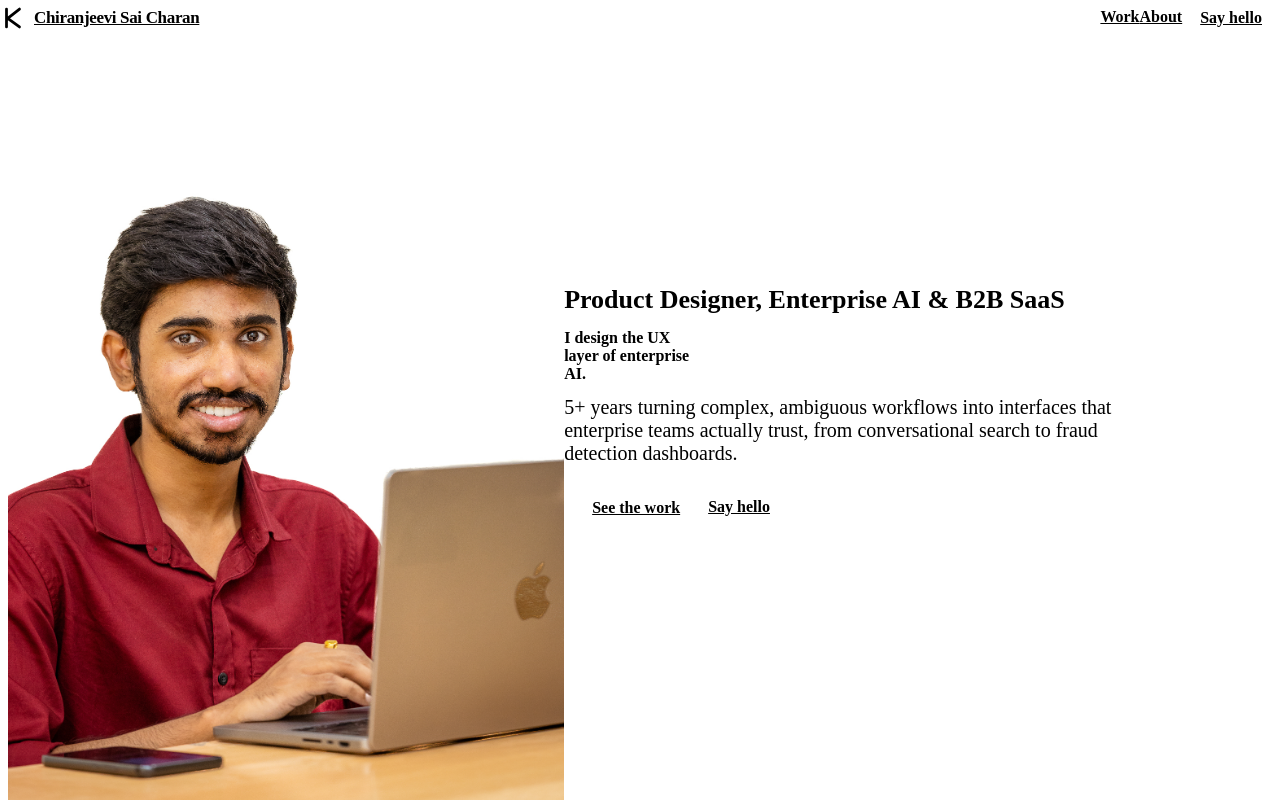
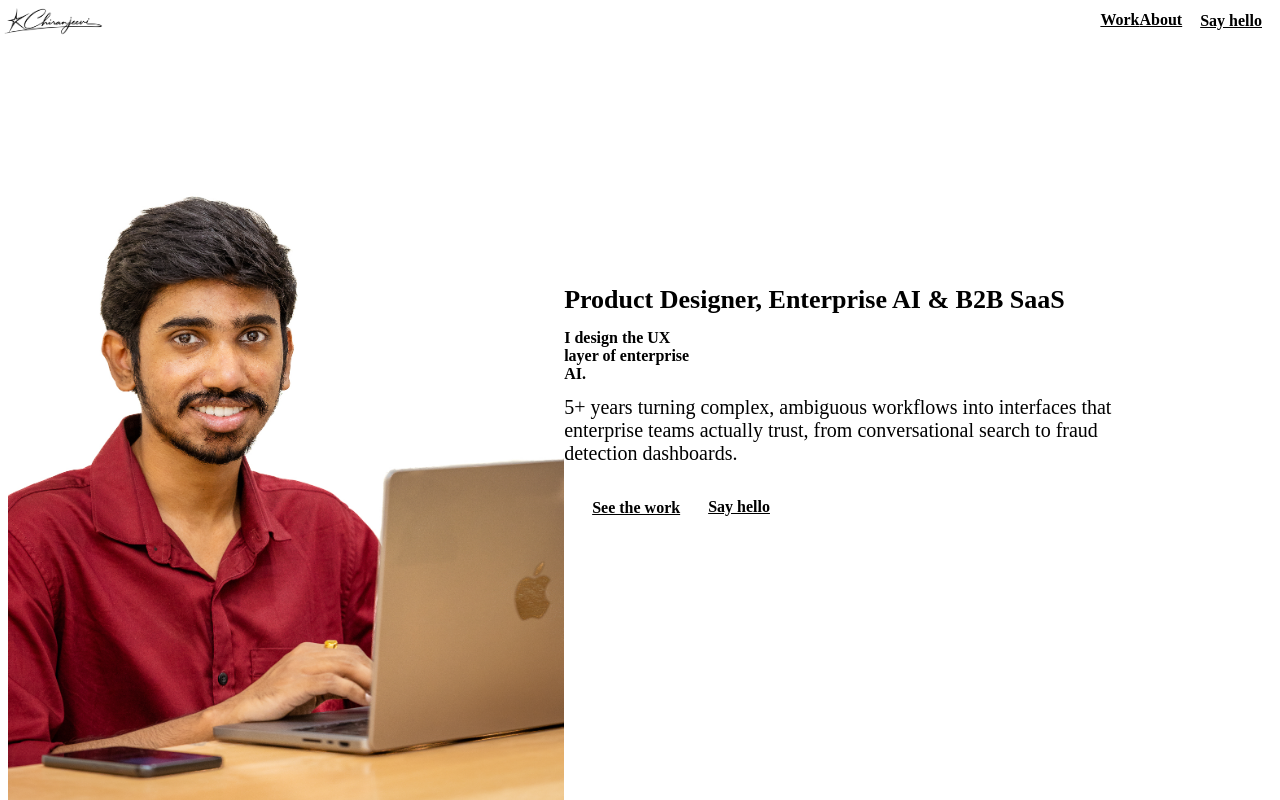
Before and after one commit to Chiranjeevi-sai-charan/portfolio, a React (Vite) app: page / in a window 1280 px wide. Shown: the top 800 px of the page. Built offline with nearby package versions, Linux system fonts and the light colour scheme; the HTML template or start-up script is replaced by a standard one; a web font is replaced by a local one.

Commit message:
Replace header text/K-mark with actual signature (Sign V3), invert for dark mode

```diff
--- a/src/components/Nav.jsx
+++ b/src/components/Nav.jsx
@@ -1,5 +1,6 @@
 import { useEffect, useState } from "react";
 import { Link } from "react-router-dom";
+import signature from "../assets/Sign V3.png";
 import styles from "./Nav.module.css";
 
 export default function Nav() {
@@ -14,21 +15,8 @@ export default function Nav() {
 
   return (
     <nav className={`${styles.nav} ${scrolled ? styles.scrolled : ""}`}>
-      <Link to="/" className={styles.brand}>
-        {/* "K" for Kondaka, drawn as strokes meeting at a sparkle
-            instead of a sharp vertex, the star hiding inside the K. */}
-        <svg className={styles.mark} viewBox="0 0 32 32" width="26" height="26" aria-hidden="true">
-          <path d="M8 5 L8 27" stroke="currentColor" strokeWidth="3.4" strokeLinecap="round" fill="none" />
-          <path d="M9.5 16.5 L24 5" stroke="currentColor" strokeWidth="3.4" strokeLinecap="round" fill="none" />
-          <path d="M9.5 16.5 L24 27" stroke="currentColor" strokeWidth="3.4" strokeLinecap="round" fill="none" />
-          <g transform="translate(9.5,16.5) scale(0.42) translate(-12,-11.5)">
-            <path
-              d="M12 1 C12.5 6.5 13.5 10 17.5 11.5 C13.5 13 12.5 16.5 12 22 C11.5 16.5 10.5 13 6.5 11.5 C10.5 10 11.5 6.5 12 1 Z"
-              fill="var(--accent)"
-            />
-          </g>
-        </svg>
-        Chiranjeevi Sai Charan
+      <Link to="/" className={styles.brand} aria-label="Chiranjeevi Sai Charan, home">
+        <img src={signature} alt="" className={styles.signature} />
       </Link>
       <div className={styles.links}>
         <a href="/#work">Work</a>
--- a/src/components/Nav.module.css
+++ b/src/components/Nav.module.css
@@ -12,7 +12,15 @@
   transition: border-color var(--dur-fast) ease, background var(--dur-fast) ease;
 }
 .nav.scrolled { border-color: var(--border); }
-.brand { display: flex; align-items: center; gap: 8px; font-weight: 700; font-size: 17px; letter-spacing: -0.02em; color: var(--ink); }
+.brand { display: flex; align-items: center; }
+.signature {
+  display: block;
+  height: 42px;
+  width: auto;
+}
+@media (prefers-color-scheme: dark) {
+  .signature { filter: invert(1); }
+}
 .links { display: flex; gap: var(--sp-4); align-items: center; }
 .links a:not(.cta) {
   font-size: var(--fs-small);
```
